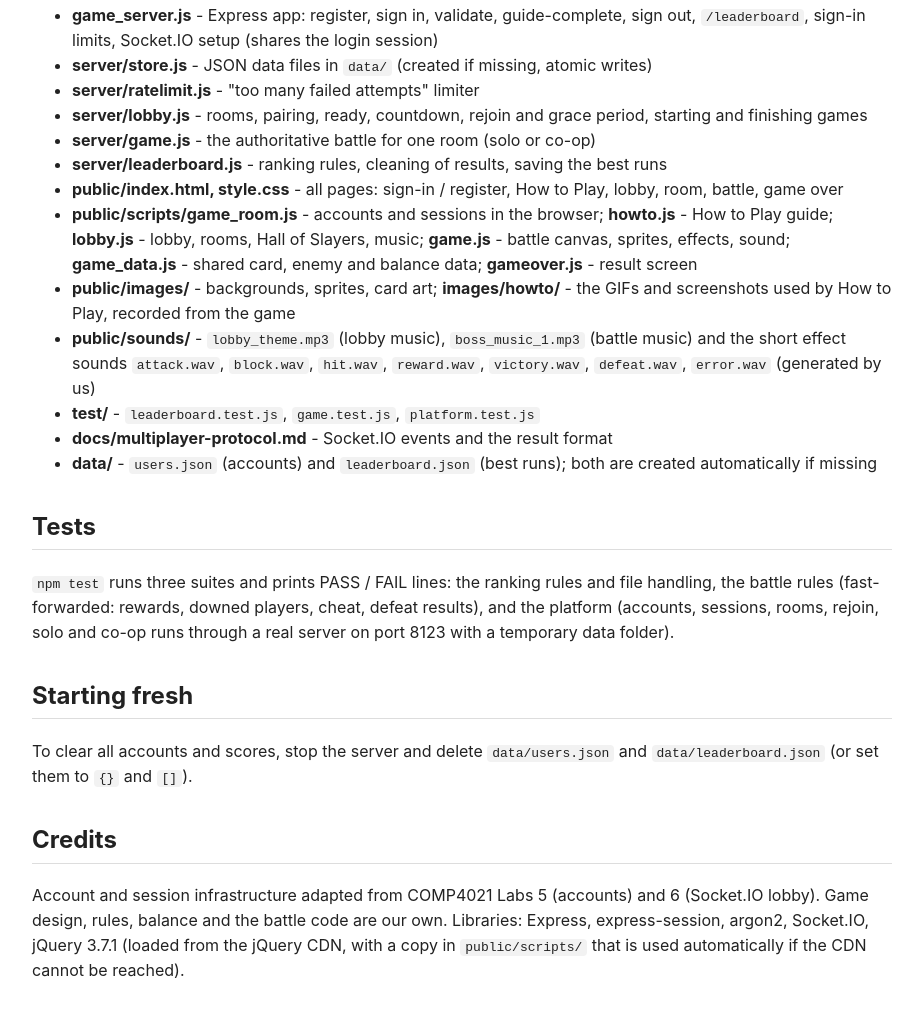
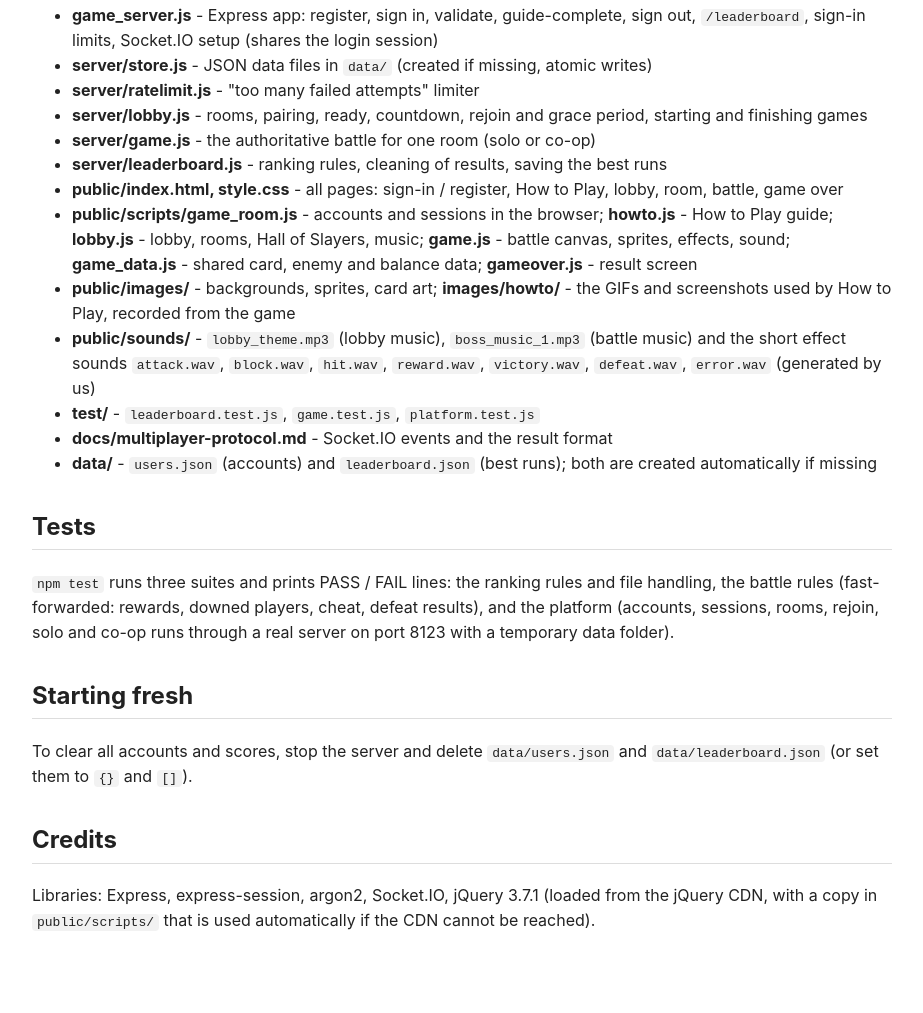
Before and after one commit to Emiesce/COMP4021, a website: page quickdraw-slayers/README.html in a window 1280 px wide. Shown: the part 2113-3126 px from the top of the page, without its empty margins (178-1101 px from the left). After the commit the page ends 3076 px from the top, so only its background shows below. Drawn offline with Linux system fonts and the light colour scheme.

Commit message:
update readme

```diff
--- a/quickdraw-slayers/README.html
+++ b/quickdraw-slayers/README.html
@@ -80,5 +80,5 @@ table { border-collapse: collapse; margin: 8px 0; } td, th { border: 1px solid #
 <p>To clear all accounts and scores, stop the server and delete <code>data/users.json</code> and <code>data/leaderboard.json</code> (or set them to <code>{}</code> and <code>[]</code>).</p>
 
 <h2>Credits</h2>
-<p>Account and session infrastructure adapted from COMP4021 Labs 5 (accounts) and 6 (Socket.IO lobby). Game design, rules, balance and the battle code are our own. Libraries: Express, express-session, argon2, Socket.IO, jQuery 3.7.1 (loaded from the jQuery CDN, with a copy in <code>public/scripts/</code> that is used automatically if the CDN cannot be reached).</p>
+<p>Libraries: Express, express-session, argon2, Socket.IO, jQuery 3.7.1 (loaded from the jQuery CDN, with a copy in <code>public/scripts/</code> that is used automatically if the CDN cannot be reached).</p>
 </body></html>
```
Also changed, not shown: quickdraw-slayers/README.md.
